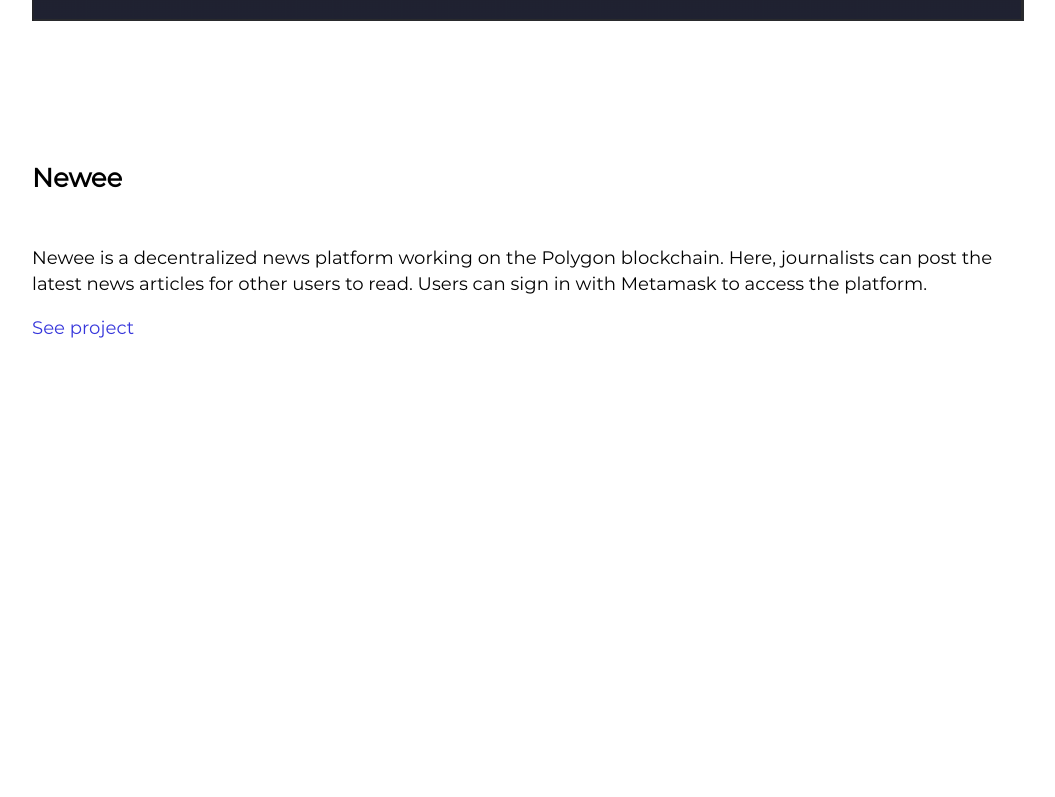
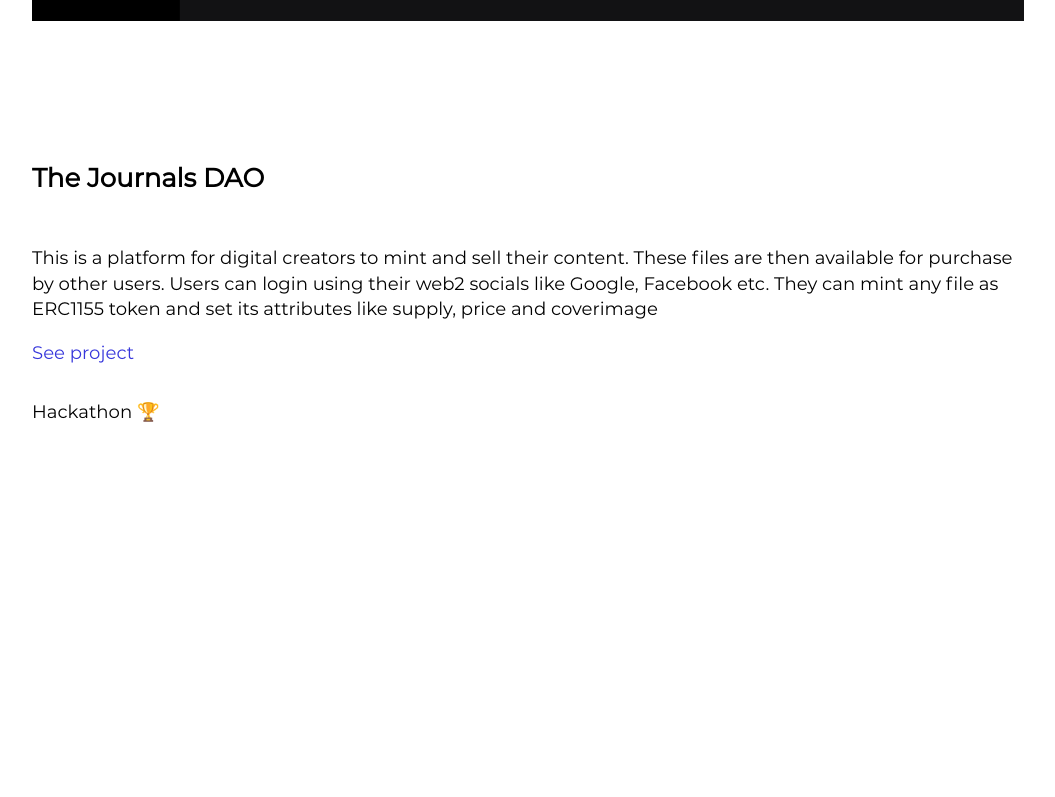
Before and after one commit to anshss/Portfolio, a Next.js app: page / in a window 1280 px wide. Shown: the part 5700-6497 px from the top of the page, without its empty margins (112-1167 px from the left). Built offline with nearby package versions, Linux system fonts and the light colour scheme.

Commit message:
added new project

```diff
--- a/components/Projects.js
+++ b/components/Projects.js
@@ -6,6 +6,7 @@
   return (
     <div className={styles.projects} id="projects">
       <h2>02/ &nbsp; &nbsp; Works</h2>
+
       <Fade right>
         <div className={styles.block}>
           <img src="simula.png" className={styles.image} />
@@ -73,8 +74,31 @@
       </div>
     </Fade>
 
-      <Fade left>
+    <Fade left>
+      <div className={styles.block}>
+        <div className={styles.text}>
+          <h3>The Journals DAO</h3>
+          <p>
+            This is a platform for digital creators to mint and sell their
+            content. These files are then available for purchase by other
+            users. Users can login using their web2 socials like Google,
+            Facebook etc. They can mint any file as ERC1155 token and set its
+            attributes like supply, price and coverimage
+          </p>
+          <Link href="https://ethglobal.com/showcase/the-journals-dao-6rzrn">
+            <p className={`${styles.btn} ${styles.hoverUnderline}`}>
+              See project
+            </p>
+          </Link>
+          <p className={styles.hackathon}>Hackathon 🏆</p>
+        </div>
+        <img src="peer.png" className={styles.image} />
+      </div>
+    </Fade>
+
+      <Fade right>
         <div className={styles.block}>
+          <img src="newee.png" className={styles.image} />
           <div className={styles.text}>
             <h3>Newee</h3>
             <p>
@@ -89,13 +113,11 @@
               </p>
             </Link>
           </div>
-          <img src="newee.png" className={styles.image} />
         </div>
       </Fade>
 
-      <Fade right>
+      <Fade left>
         <div className={styles.block}>
-          <img src="react-portfolio.png" className={styles.image} />
           <div className={styles.text}>
             <h3>React Portfolio</h3>
             <p>
@@ -110,11 +132,13 @@
               </p>
             </Link>
           </div>
+          <img src="react-portfolio.png" className={styles.image} />
         </div>
       </Fade>
 
-      <Fade left>
+      <Fade right>
         <div className={styles.block}>
+          <img src="newsletter.png" className={styles.image} />
           <div className={styles.text}>
             <h3>Newsletter</h3>
             <p>
@@ -129,7 +153,6 @@
               </p>
             </Link>
           </div>
-          <img src="newsletter.png" className={styles.image} />
         </div>
       </Fade>
     </div>
```
Also changed, not shown: public/peer.png (added).
